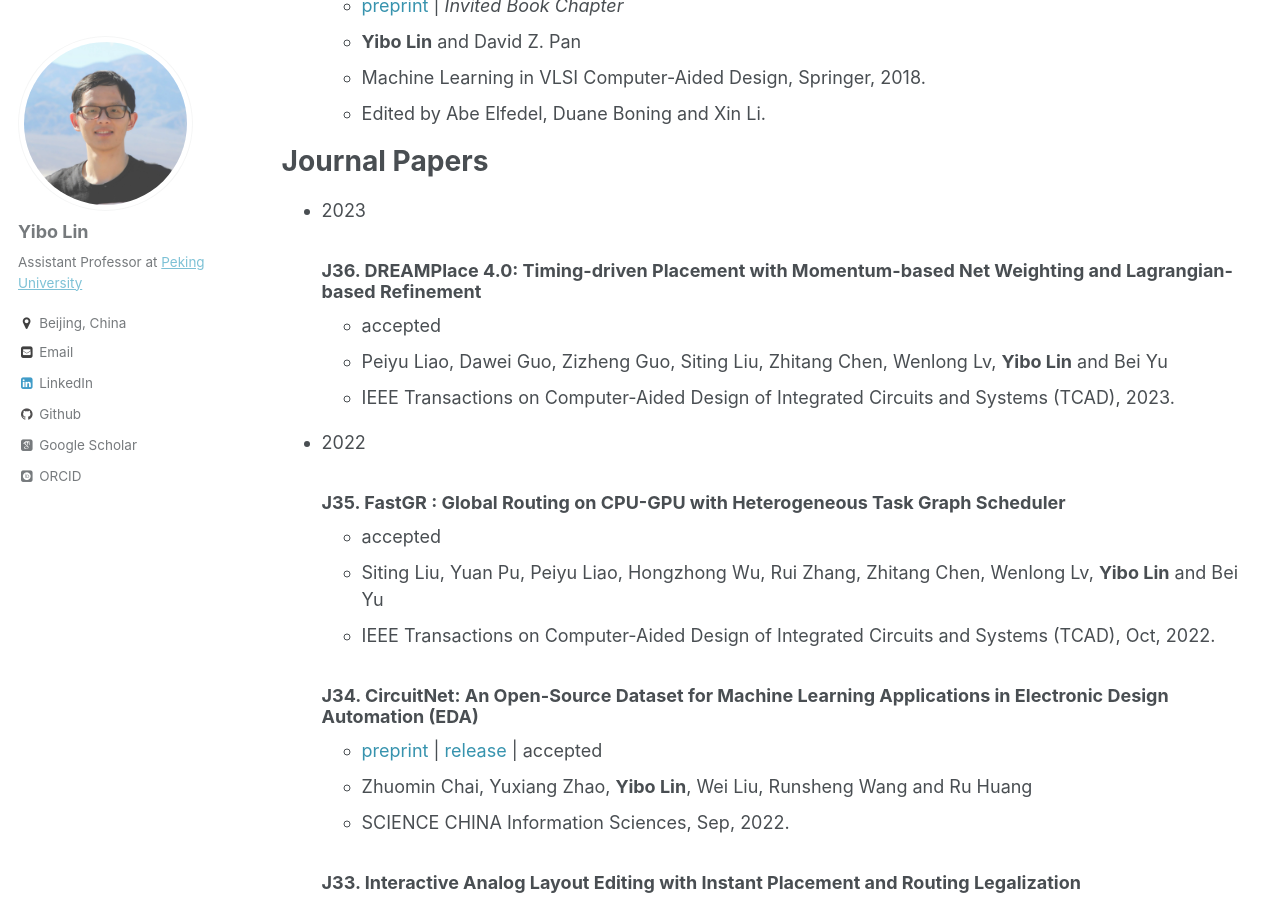
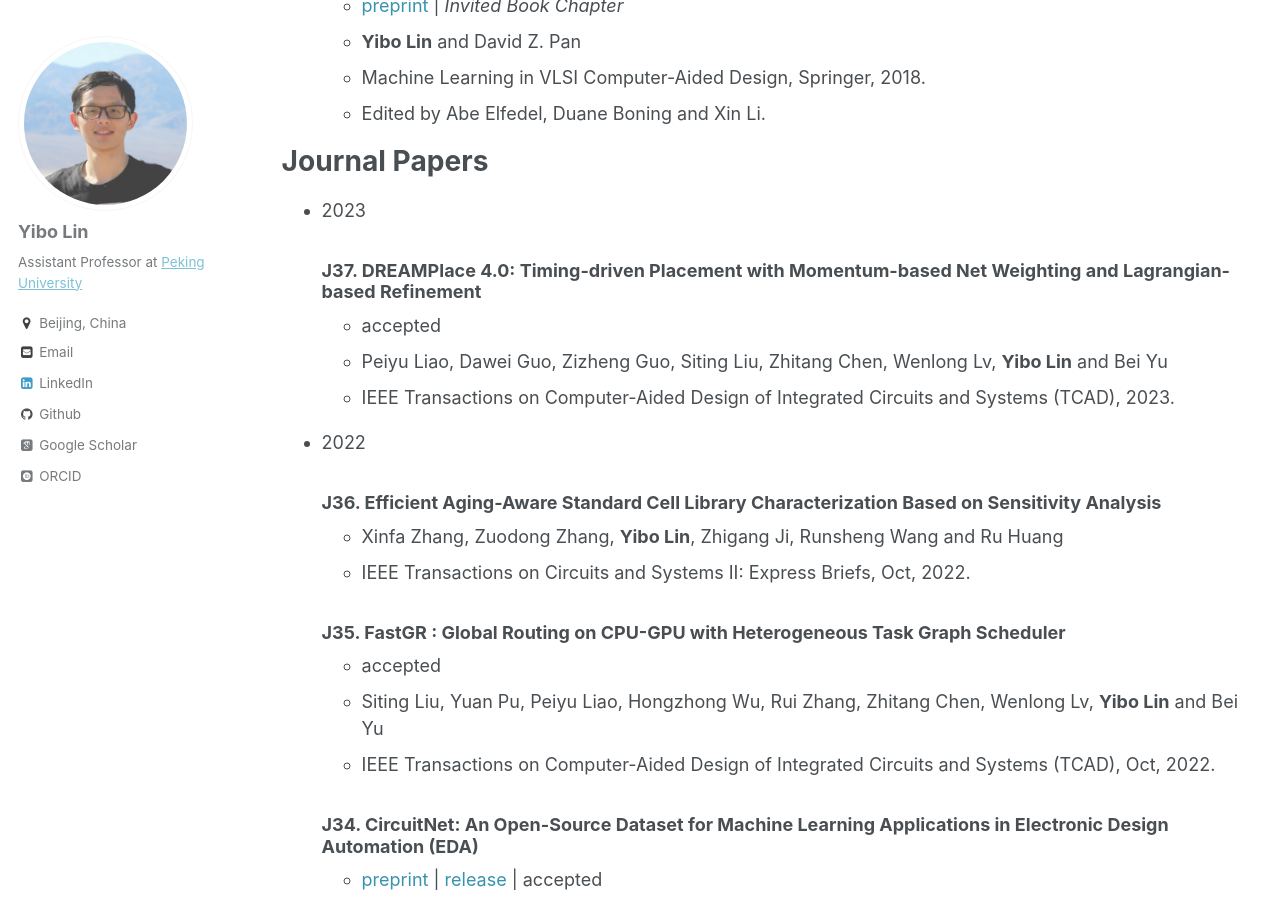
Before and after one commit to limbo018/limbo018.github.io, a Jekyll site: the page built from _pages/publications.md, in a window 1280 px wide and 900 px high, scrolled down 816 px. Built offline with Jekyll 4.4.1, drawn with Linux system fonts in a browser that asks for light colours; some web fonts are replaced.

Commit message:
add xinfa's tcasii paper

```diff
--- a/_pages/publications.md
+++ b/_pages/publications.md
@@ -44,12 +44,16 @@ Journal Papers
 
 * 2023
 
-  ### J36. DREAMPlace 4.0: Timing-driven Placement with Momentum-based Net Weighting and Lagrangian-based Refinement
+  ### J37. [DREAMPlace 4.0: Timing-driven Placement with Momentum-based Net Weighting and Lagrangian-based Refinement](https://doi.org/10.1109/TCAD.2023.3240132)
      * accepted
      * Peiyu Liao, Dawei Guo, Zizheng Guo, Siting Liu, Zhitang Chen, Wenlong Lv, **Yibo Lin** and Bei Yu
      * IEEE Transactions on Computer-Aided Design of Integrated Circuits and Systems (TCAD), 2023.
 
 * 2022
+
+  ### J36. [Efficient Aging-Aware Standard Cell Library Characterization Based on Sensitivity Analysis](https://doi.org/10.1109/TCSII.2022.3212123)
+     * Xinfa Zhang, Zuodong Zhang, **Yibo Lin**, Zhigang Ji, Runsheng Wang and Ru Huang
+     * IEEE Transactions on Circuits and Systems II: Express Briefs, Oct, 2022.
 
   ### J35. [FastGR : Global Routing on CPU-GPU with Heterogeneous Task Graph Scheduler](https://doi.org/10.1109/TCAD.2022.3217668)
      * accepted
```
Also changed, not shown: _includes/publications_cv.md (+3 -1 lines), ref/publications.bib (+11 -1 lines), 4 other files.
